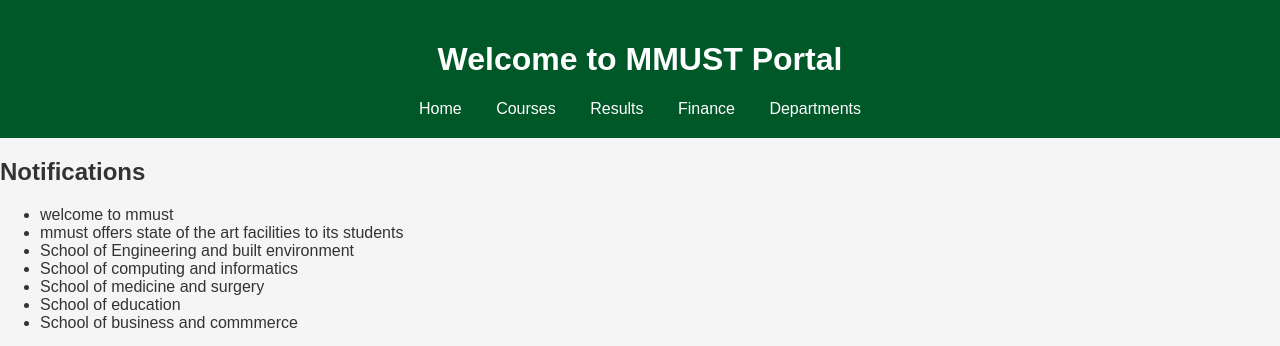
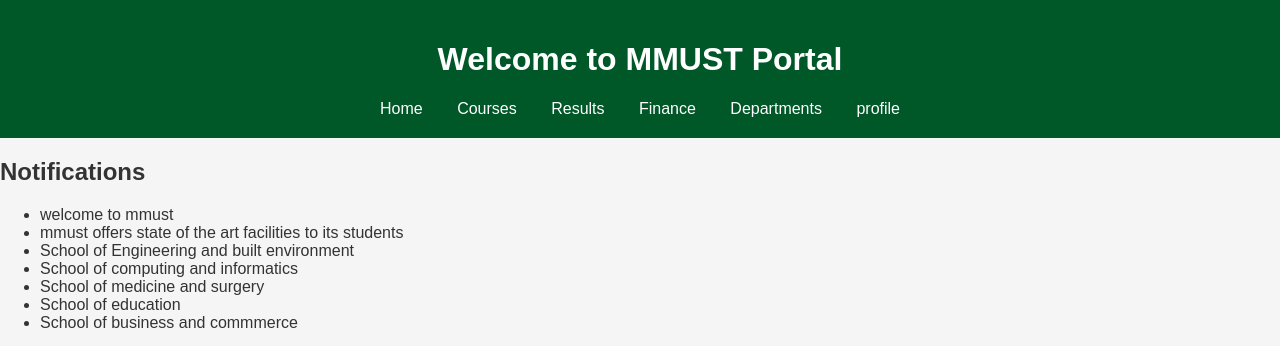
Before and after one commit to Briametr/mmustdemo, a plain HTML site: page dashboard.html in a window 1280 px wide. Shown: the top 346 px of the page. Drawn offline with Linux system fonts and the light colour scheme.

Commit message:
Update dashboard.html

```diff
--- a/dashboard.html
+++ b/dashboard.html
@@ -18,6 +18,7 @@
         <a href="results.html">Results</a>
         <a href="finance/index.html">Finance</a>
         <a href="departments/education/index.html">Departments</a>
+         <a href="profile.html">profile</a>
     </nav>
 </header>
 <section class="notifications">
```
